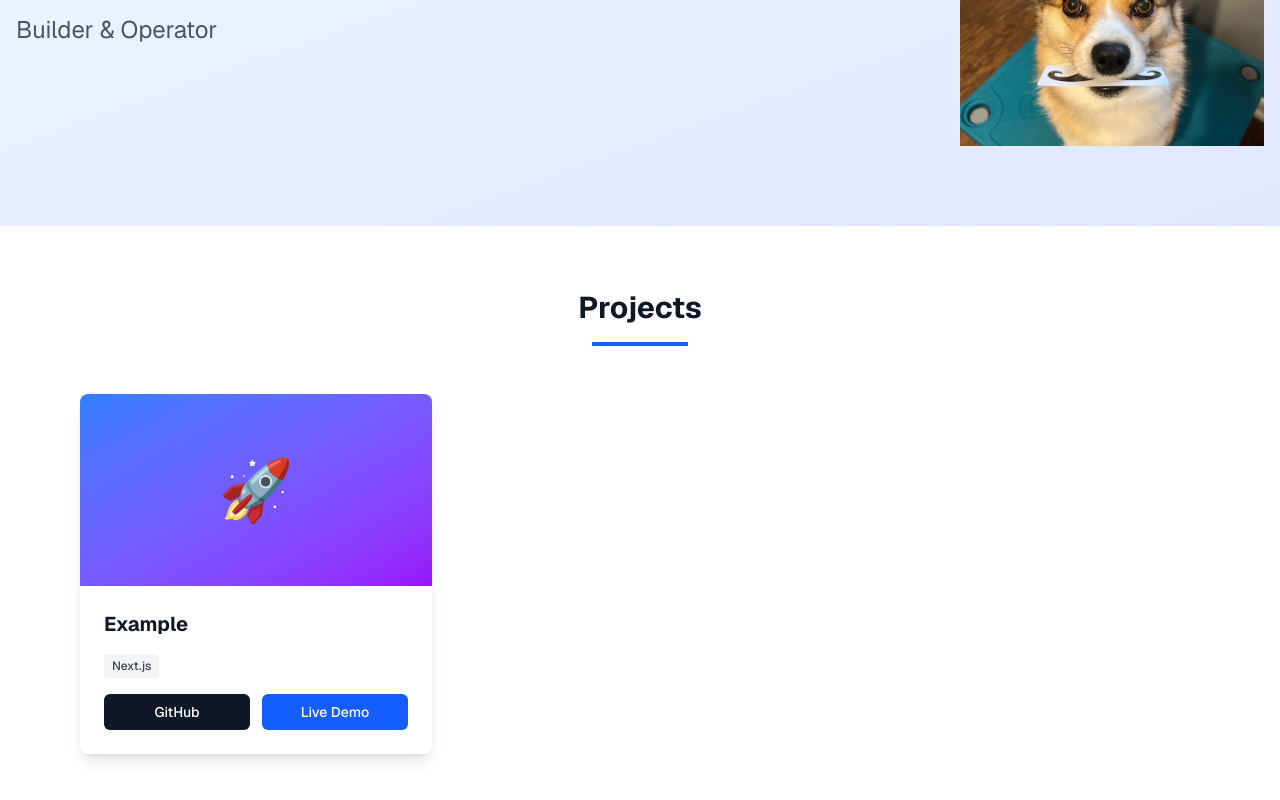
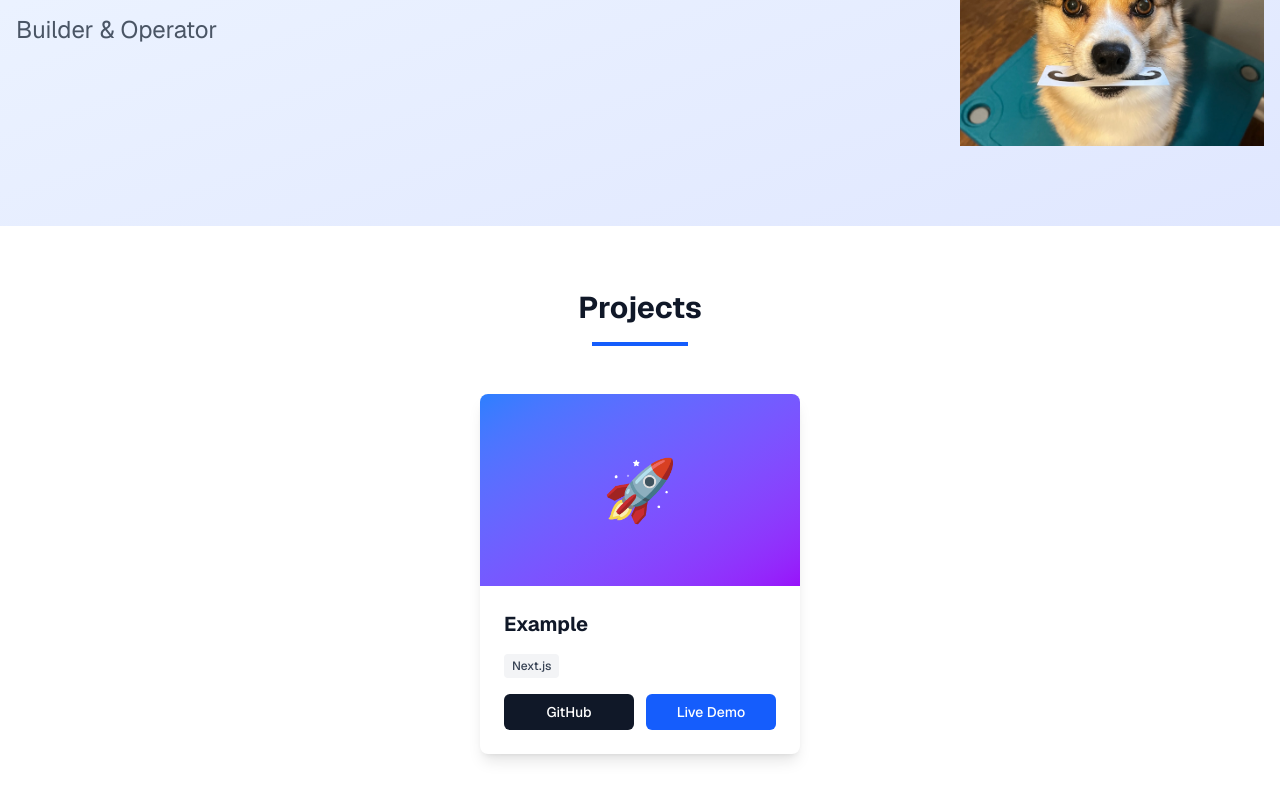
Before and after one commit to rlratcliffe/portfolio, a Next.js app: page / in a window 1280 px wide. Shown: the part 230-1030 px from the top of the page. Built offline with nearby package versions, Linux system fonts and the light colour scheme.

Commit message:
feat: center align projects

```diff
--- a/src/app/globals.css
+++ b/src/app/globals.css
@@ -107,7 +107,7 @@ body {
   }
 
   .card {
-    @apply bg-white dark:bg-gray-800 rounded-lg shadow-lg hover:shadow-xl transition-shadow duration-300 overflow-hidden;
+    @apply w-80 bg-white dark:bg-gray-800 rounded-lg shadow-lg hover:shadow-xl transition-shadow duration-300 overflow-hidden;
   }
 
   .card-header {
@@ -131,7 +131,7 @@ body {
   }
 
   .grid-projects {
-    @apply grid md:grid-cols-2 lg:grid-cols-3 gap-8;
+    @apply flex flex-wrap justify-center gap-8;
   }
 
   .skill-tag {
```
